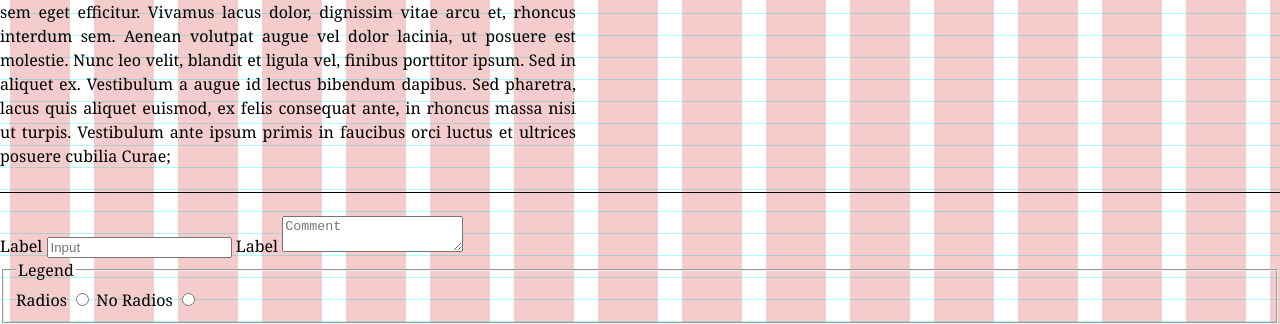
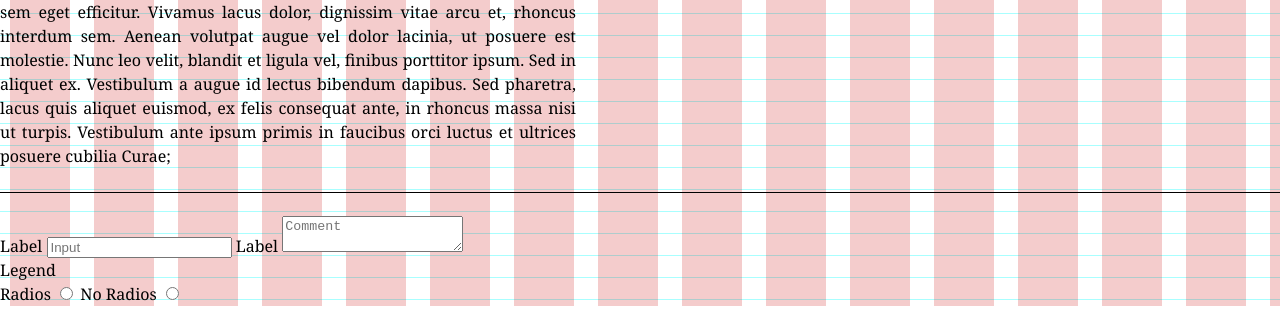
Before and after one commit to NateBaldwinDesign/principles, a website: page index.html in a window 1280 px wide. Shown: the part 756-1080 px from the top of the page. Drawn offline with Linux system fonts and the light colour scheme.

Commit message:
added reset-css and normalize into stylesheets via node modules

```diff
--- a/package.json
+++ b/package.json
@@ -13,6 +13,8 @@
     "gulp-json-sass": "0.0.2",
     "gulp-sass": "^2.3.2",
     "gulp-sourcemaps": "^1.6.0",
+    "normalize-scss": "^5.0.3",
+    "reset-css": "^2.0.2011012603",
     "typesettings": "^3.0.1"
   }
 }
--- a/scss/style.scss
+++ b/scss/style.scss
@@ -1,2 +1,5 @@
+@import './node_modules/reset-css/_reset.scss';
+@import './node_modules/normalize-scss/sass/_normalize.scss';
+
 @import '_mixins';
 @import '_typography';
```
Also changed, not shown: dest/style.css, 1 other file.
